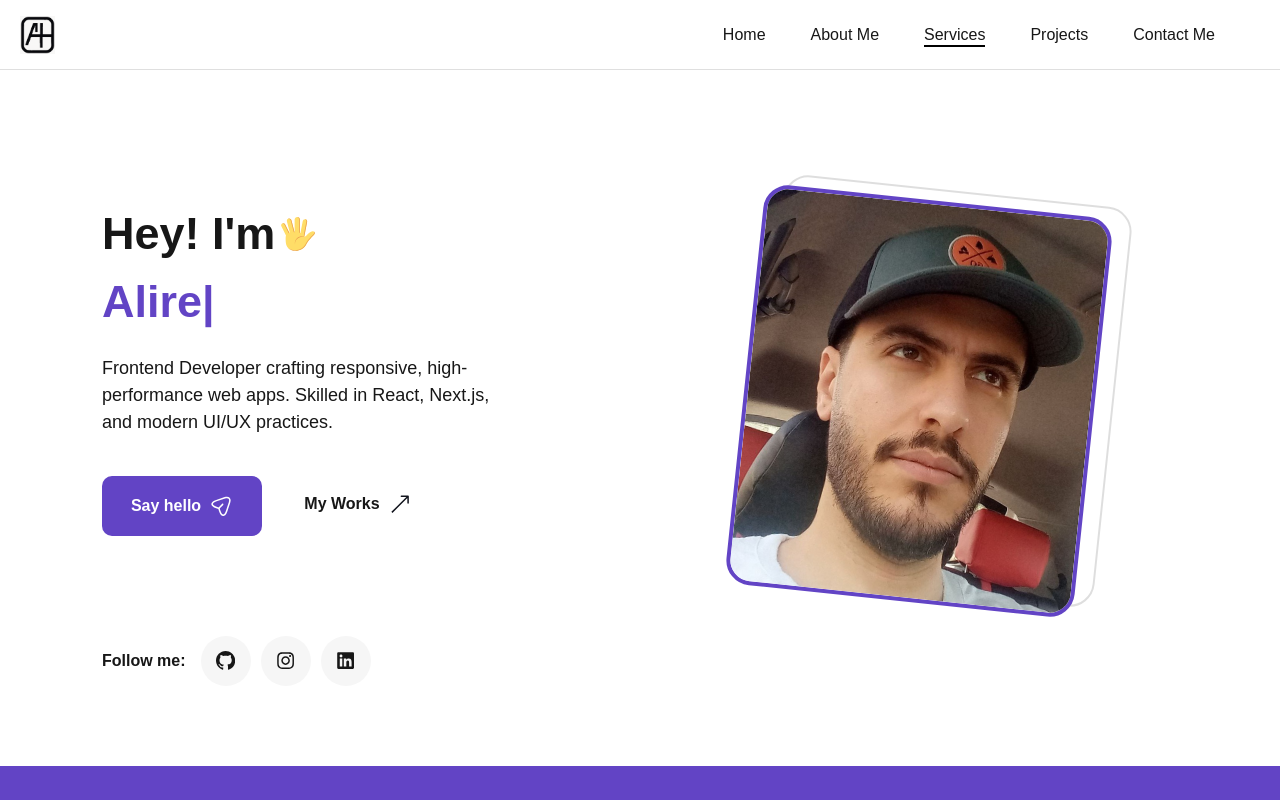
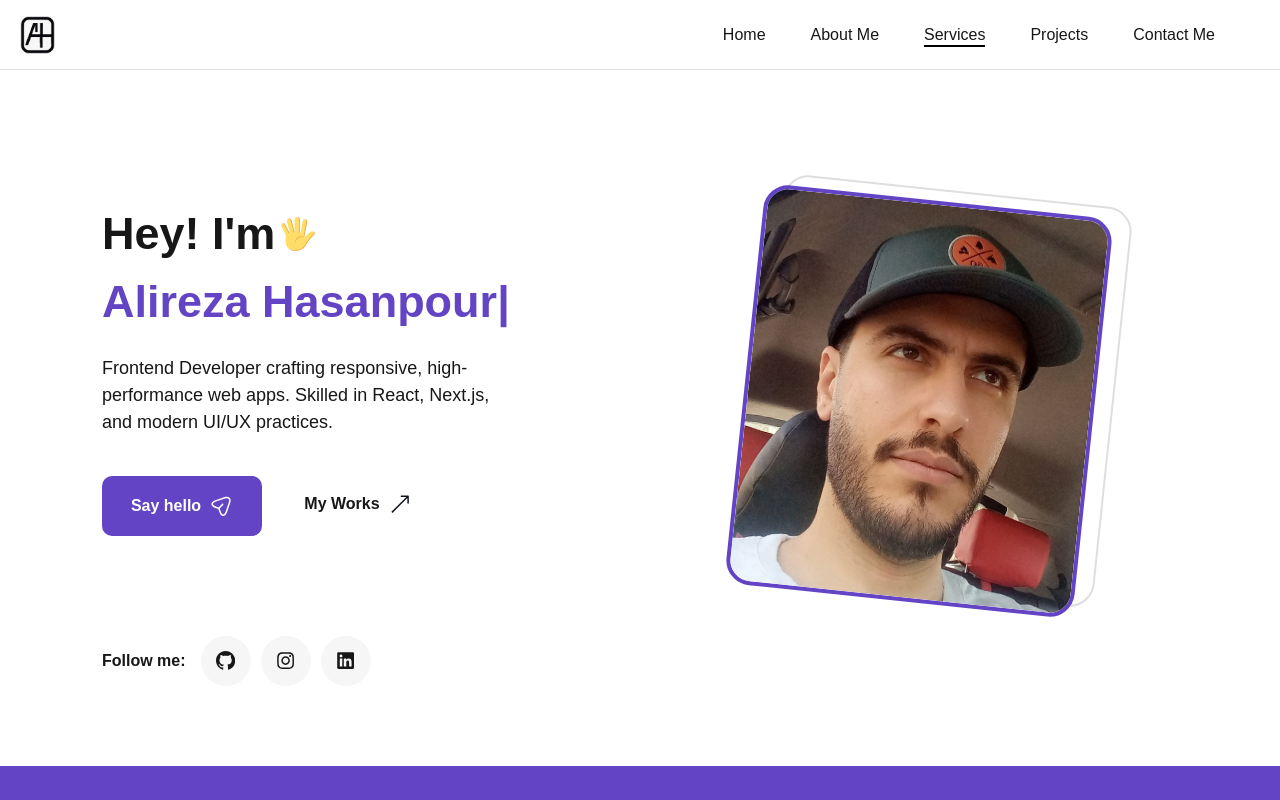
Before and after one commit to alirezafrontend/Portfolio, a React (Vite) app: page / in a window 1280 px wide. Shown: the top 800 px of the page. Built offline with nearby package versions, Linux system fonts and the light colour scheme.

Commit message:
Update TypewriterHome.jsx

```diff
--- a/src/component/home/TypewriterHome.jsx
+++ b/src/component/home/TypewriterHome.jsx
@@ -7,14 +7,14 @@ const TypewriterHome = () => {
       <TypeAnimation
         sequence={[
           "Alireza Hasanpour",
-          1000,
+          2000,
           "",
           "Web Developer",
-          1000,
+          2000,
           "",
         ]}
-        speed={70}
-        deletionSpeed={50}
+        speed={90}
+        deletionSpeed={70}
         repeat={Infinity}
         cursor={true}
         wrapper="span"
```
